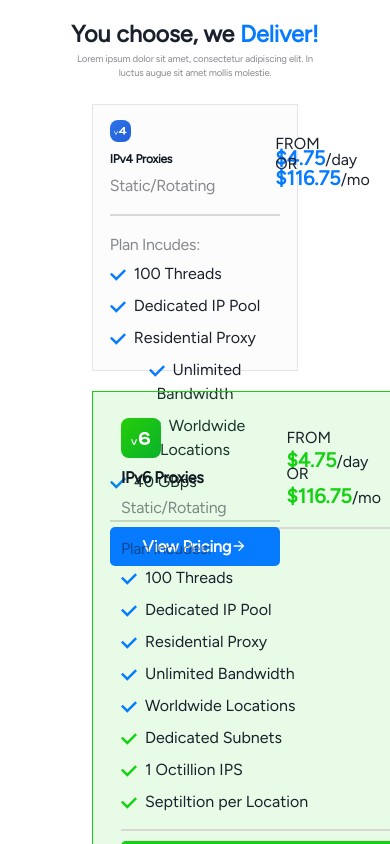
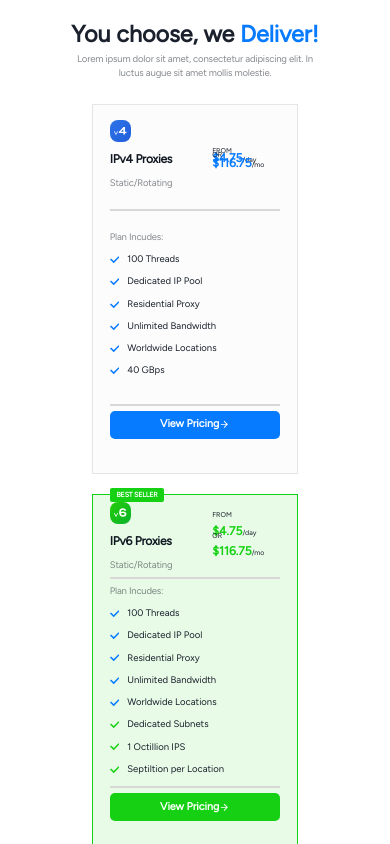
Before and after one commit to tarunksao/flamecloud-frontend-replica, a React (Create React App) app: page / in a window 390 px wide. Shown: the part 1340-2184 px from the top of the page. Built offline with nearby package versions, Linux system fonts and the light colour scheme.

Commit message:
Making Landing page Responsive

```diff
--- a/src/Components/Footer.jsx
+++ b/src/Components/Footer.jsx
@@ -27,7 +27,7 @@ export default function Footer() {
             flexDir={{base:'column', xl:'row'}}
             p={{base:'24px 0px',xl:'34px 10px'}}
             borderTop={'1px solid #D9D8D6'}
-            w={{base:'315px',xl:'1148px'}}
+            w={{base:'315px',xl:'1152px'}}
             h={{base:'198px',xl:'224px'}}
             mb={'14px'}
             mx={'auto'}
--- a/src/Components/Navbar.jsx
+++ b/src/Components/Navbar.jsx
@@ -21,7 +21,7 @@ export default function Navbar() {
         <Box
             p={{base:'10px 0px',xl:'14px 10px'}}
             borderBottom={'3px solid lightgray'}
-            w={{base:'315px',xl:'1148px'}}
+            w={{base:'315px',xl:'1152px'}}
             pos={'sticky'}
             top={0}
             zIndex={100}
--- a/src/Pages/LandingPage.jsx
+++ b/src/Pages/LandingPage.jsx
@@ -10,7 +10,7 @@ import Blogs from "./LandingPageComponents/Blogs";
 
 export default function LandingPage() {
     return (
-        <Box textAlign={'center'} w={{base:'378px',xl:'1148px'}} m='auto' pt={{base:'27px',xl:'95px'}}>
+        <Box textAlign={'center'} w={{base:'378px',xl:'1519px'}} m='auto' pt={{base:'27px',xl:'95px'}}>
 
             <Welcome />
 
--- a/src/Pages/LandingPageComponents/Blogs.jsx
+++ b/src/Pages/LandingPageComponents/Blogs.jsx
@@ -28,7 +28,7 @@ const blogBodyStyle = {
 export default function Blogs() {
     return (
         <Box
-            w='1148px'
+            w='1152px'
             background= 'linear-gradient(180deg, #F7FAFF 0%, rgba(255, 255, 255, 0) 100%)'
             border= '1px solid rgba(30, 30, 30, 0.1)'
             borderRadius= '5px'
--- a/src/Pages/LandingPageComponents/CustomerReview.jsx
+++ b/src/Pages/LandingPageComponents/CustomerReview.jsx
@@ -19,7 +19,7 @@ export default function CustomerReview() {
                 <Highlight query={'Love'} styles={{color:'#16D113'}}>Customers Love our Proxies</Highlight>
             </Text>
             <Text style={{bodyStyle, lineHeight:'22px',opacity:0.5}} w='465px' m='10px auto 34px auto'>Lorem ipsum dolor sit amet, consectetur adipiscing elit. In luctus augue sit amet mollis molestie.</Text>
-            <Flex gap='20px' m='auto' mb='250px' px='10px'>
+            <Flex gap='20px' m='auto' mb='250px' w={{base:'315px', xl:'1152px'}}>
                 <VStack w='386px' alignItems={'flex-start'} p='29px 25px'
                     background= 'rgba(30, 30, 30, 0.01)'
                     border= '1px solid rgba(22, 209, 19, 0.5)'
--- a/src/Pages/LandingPageComponents/FeatureBox.jsx
+++ b/src/Pages/LandingPageComponents/FeatureBox.jsx
@@ -15,7 +15,7 @@ const featureText = {
 export default function FeatureBox() {
     return (
         <>
-            <Box w={'full'} bgColor={'#0566D4'} p={{base:'58px 31.5px', xl:'115px 192px'}} mb={{base:'70px', xl:"177px"}} >
+            <Box w={'full'} bgColor={'#0566D4'} p={{base:'58px 31.5px', xl:'115px 185px'}} mb={{base:'70px', xl:"177px"}} >
                 <Heading style={featureHead} fontSize={{base:'19.5px',xl:'36px'}} color='#ffffff'>
                     Why we are the Best Proxy Providers
                 </Heading>
--- a/src/Pages/LandingPageComponents/PricingList.jsx
+++ b/src/Pages/LandingPageComponents/PricingList.jsx
@@ -10,8 +10,6 @@ const headingStyle = {
 }
 
 const subHeadingStyle = {
-    fontSize:'16px',
-    lineHeight:'19px',
     letterSpacing:'-0.02em',
     opacity:0.5,
     color:'#111822'
@@ -20,19 +18,19 @@ const subHeadingStyle = {
 export default function PricingList() {
     return (
         <>
-            <Flex flexDir={{base:'column', xl:'row'}} w={{base:'206px', xl:'708px'}} m='auto' gap='20px' mb='21px'>
+            <Flex flexDir={{base:'column', xl:'row'}} w={{base:'206px', xl:'708px'}} m='auto' gap={'20px'} mb='21px'>
 
                     {/* IPv4 Price Box */}
                     <VStack
                         w={{base:'206px', xl:'344px'}}
-                        h={{base:'267.34px' ,xl:'525px'}}
+                        h={{base:'370px' ,xl:'525px'}}
                         background= 'rgba(30, 30, 30, 0.01)'
                         border= '1px solid rgba(30, 30, 30, 0.1)'
                         border-radius= '5px'
                         p={{base:'15.5px 16.75px', xl:'26px 28px'}}
                         gap={{base:'5px',xl:'10px'}}
                     >
-                        <HStack w='full' gap='60px'>
+                        <HStack w='full' gap={{base:'40px', xl:'60px'}}>
                             <VStack alignItems={'flex-start'}>
                                 <Box
                                     background={'linear-gradient(135deg, #2E73E8 0%, #215FDA 100%)'}
@@ -49,42 +47,43 @@ export default function PricingList() {
                                 <Text style={headingStyle} fontSize={{base:'12px', xl:'20px'}} lineHeight={{base:'', xl:'24px'}}>
                                     IPv4 Proxies
                                 </Text>
-                                <Text style={subHeadingStyle}>
+                                <Text style={subHeadingStyle} fontSize={{base:'9.5px', xl:'16px'}} lineHeight={{xl:'19px'}}>
                                     Static/Rotating
                                 </Text>
                             </VStack>
                             <VStack w='full' alignItems={'flex-start'} justifyContent={'start'} gap='-5px'>
-                                <Text mb='-10px'>FROM</Text>
-                                <Text mb='-10px'>
-                                    <Highlight query={'$4.75'} styles={{color:'#077BFF',fontSize:'20px', lineHeight:'24px', fontWeight:600}}>$4.75/day</Highlight>
+                                <Text fontSize={{base:'7px', xl:'12px'}} mb='-10px'>FROM</Text>
+                                <Text fontSize={{base:'7px', xl:'12px'}} mb='-10px'>
+                                    <Highlight query={'$4.75'} styles={{color:'#077BFF', fontSize:{base:'12px', xl:'20px'}, lineHeight:'24px', fontWeight:600}}>$4.75/day</Highlight>
                                 </Text>
-                                <Text my='-10px'>OR</Text>
-                                <Text mb='-10px'>
-                                    <Highlight query={'$116.75'} styles={{color:'#077BFF',fontSize:'20px', lineHeight:'24px', fontWeight:600}}>$116.75/mo</Highlight>
+                                <Text fontSize={{base:'7px', xl:'12px'}} my='-10px'>OR</Text>
+                                <Text fontSize={{base:'7px', xl:'12px'}} mb='-10px'>
+                                    <Highlight query={'$116.75'} styles={{color:'#077BFF', fontSize:{base:'12px', xl:'20px'}, lineHeight:'24px', fontWeight:600}}>$116.75/mo</Highlight>
                                 </Text>
                             </VStack>
                         </HStack>
                         <Box w='full' border='1px solid #d9d8d6' my='14px'></Box>
 
                         <VStack alignItems={'flex-start'} w='full' pb='21px'>
-                            <Text style={subHeadingStyle}>
+                            <Text style={subHeadingStyle} fontSize={{base:'9.5px', xl:'16px'}}>
                                 Plan Incudes:
                             </Text>
-                            <Text><CheckIcon color='#077BFF' mr='8px' />100 Threads</Text>
-                            <Text><CheckIcon color='#077BFF' mr='8px' />Dedicated IP Pool</Text>
-                            <Text><CheckIcon color='#077BFF' mr='8px' />Residential Proxy</Text>
-                            <Text><CheckIcon color='#077BFF' mr='8px' />Unlimited Bandwidth</Text>
-                            <Text><CheckIcon color='#077BFF' mr='8px' />Worldwide Locations</Text>
-                            <Text><CheckIcon color='#077BFF' mr='8px' />40 GBps</Text>
+                            <Text fontSize={{base:'9.5px', xl:'16px'}}><CheckIcon color='#077BFF' mr='8px' />100 Threads</Text>
+                            <Text fontSize={{base:'9.5px', xl:'16px'}}><CheckIcon color='#077BFF' mr='8px' />Dedicated IP Pool</Text>
+                            <Text fontSize={{base:'9.5px', xl:'16px'}}><CheckIcon color='#077BFF' mr='8px' />Residential Proxy</Text>
+                            <Text fontSize={{base:'9.5px', xl:'16px'}}><CheckIcon color='#077BFF' mr='8px' />Unlimited Bandwidth</Text>
+                            <Text fontSize={{base:'9.5px', xl:'16px'}}><CheckIcon color='#077BFF' mr='8px' />Worldwide Locations</Text>
+                            <Text fontSize={{base:'9.5px', xl:'16px'}}><CheckIcon color='#077BFF' mr='8px' />40 GBps</Text>
                         </VStack>
                         <Box w='full' border='1px solid #d9d8d6'></Box>
                         <Button
                             w='full'
-                            h='47px'
+                            h={{base:'28px', xl:'47px'}}
                             p='10px'
                             borderRadius={'5px'}
                             bgColor={'#077BFF'}
                             color='white'
+                            fontSize={{base:'10.7px', xl:'18px'}}
                         >
                             View Pricing
                             <ArrowForwardIcon />
@@ -94,68 +93,89 @@ export default function PricingList() {
 
                     {/* IPv6 Price Box */}
                     <VStack
-                        w='344px'
-                        h='580px'
+                        w={{base:'206px', xl:'344px'}}
+                        h={{base:'400px' ,xl:'585px'}}
                         background= 'rgba(22, 209, 19, 0.1)'
                         border= '1px solid #16D113'
                         border-radius= '5px'
-                        p='26px 28px'
-                        gap='10px'
+                        p={{base:'0px 16.75px', xl:'0px 28px'}}
+                        gap={{base:'5px',xl:'10px'}}
+                        alignItems={'flex-start'}
                     >
-                        <HStack w='full' gap='60px'>
+                        <Box
+                            w={{base:'54.5px', xl:'91px'}}
+                            h={{base:'14.35px', xl:'24px'}}
+                            background='#16D113'
+                            borderRadius='2px'
+                            p={{base:'2.8px 6px', xl:'6px 10px'}}
+                            gap={{base:'6px', xl:'10px'}}
+                            fontSize={{base:'7px', xl:'12px'}}
+                            lineHeight={{base:'8.75px', xl:'14px'}}
+                            fontWeight={600}
+                            letterSpacing={'-0.02em'}
+                            color='white'
+                            pos={'relative'}
+                            top={{base:'-7px', xl:'-12px'}}
+                            mb={{base:'-12px', xl:'-16px'}}
+                        >
+                            BEST SELLER
+                        </Box>
+                        <HStack w='full' gap={{base:'40px', xl:'60px'}}>
                             <VStack alignItems={'flex-start'}>
                                 <Box
                                     background={'linear-gradient(135deg, #25CD08 0%, #09B32B 100%)'}
-                                    w='40px'
-                                    h='40px'
+                                    w={{base:'21.4px', xl:'40px'}}
+                                    h={{base:'21.4px', xl:'40px'}}
                                     borderRadius={'8px'}
                                     display={'flex'}
                                     justifyContent={'center'}
                                     alignItems={'center'}
+                                    p={{base:'4.3px', xl:'8px'}}
                                 >
-                                    <Image src={v6} alt='IPv4' />
+                                    <Image src={v6} alt='IPv6' w={{base:'12.85px', xl:'24px'}} h={{base:'12.85px', xl:'24px'}} />
                                 </Box>
-                                <Text style={headingStyle}>
+                                <Text style={headingStyle} fontSize={{base:'12px', xl:'20px'}}>
                                     IPv6 Proxies
                                 </Text>
-                                <Text style={subHeadingStyle}>
+                                <Text style={subHeadingStyle} fontSize={{base:'9.5px', xl:'16px'}}>
                                     Static/Rotating
                                 </Text>
                             </VStack>
                             <VStack w='full' alignItems={'flex-start'}>
-                                <Text mb='-10px'>FROM</Text>
-                                <Text mb='-10px'>
-                                    <Highlight query={'$4.75'} styles={{color:'#16D113',fontSize:'20px', lineHeight:'24px', fontWeight:600}}>$4.75/day</Highlight>
+                                <Text fontSize={{base:'7px', xl:'12px'}} mb='-10px'>FROM</Text>
+                                <Text fontSize={{base:'7px', xl:'12px'}} mb='-10px'>
+                                    <Highlight query={'$4.75'} styles={{color:'#16D113', fontSize:{base:'12px', xl:'20px'}, lineHeight:'24px', fontWeight:600}}>$4.75/day</Highlight>
                                 </Text>
-                                <Text my='-10px'>OR</Text>
-                                <Text>
-                                    <Highlight query={'$116.75'} styles={{color:'#16D113',fontSize:'20px', lineHeight:'24px', fontWeight:600}}>$116.75/mo</Highlight>
+                                <Text fontSize={{base:'7px', xl:'12px'}} my='-10px'>OR</Text>
+                                <Text fontSize={{base:'7px', xl:'12px'}}>
+                                    <Highlight query={'$116.75'} styles={{color:'#16D113', fontSize:{base:'12px', xl:'20px'}, lineHeight:'24px', fontWeight:600}}>$116.75/mo</Highlight>
                                 </Text>
                             </VStack>
                         </HStack>
                         <Box w='full' border='1px solid #d9d8d6'></Box>
 
                         <VStack alignItems={'flex-start'} w='full' pb='5px'>
-                            <Text style={subHeadingStyle}>
+                            <Text style={subHeadingStyle}  fontSize={{base:'9.5px', xl:'16px'}}>
                                 Plan Incudes:
                             </Text>
-                            <Text><CheckIcon color='#077BFF' mr='8px' />100 Threads</Text>
-                            <Text><CheckIcon color='#077BFF' mr='8px' />Dedicated IP Pool</Text>
-                            <Text><CheckIcon color='#077BFF' mr='8px' />Residential Proxy</Text>
-                            <Text><CheckIcon color='#077BFF' mr='8px' />Unlimited Bandwidth</Text>
-                            <Text><CheckIcon color='#077BFF' mr='8px' />Worldwide Locations</Text>
-                            <Text><CheckIcon color='#16D113' mr='8px' />Dedicated Subnets</Text>
-                            <Text><CheckIcon color='#16D113' mr='8px' />1 Octillion IPS</Text>
-                            <Text><CheckIcon color='#16D113' mr='8px' />Septiltion per Location</Text>
+                            <Text fontSize={{base:'9.5px', xl:'16px'}}><CheckIcon color='#077BFF' mr='8px' />100 Threads</Text>
+                            <Text fontSize={{base:'9.5px', xl:'16px'}}><CheckIcon color='#077BFF' mr='8px' />Dedicated IP Pool</Text>
+                            <Text fontSize={{base:'9.5px', xl:'16px'}}><CheckIcon color='#077BFF' mr='8px' />Residential Proxy</Text>
+                            <Text fontSize={{base:'9.5px', xl:'16px'}}><CheckIcon color='#077BFF' mr='8px' />Unlimited Bandwidth</Text>
+                            <Text fontSize={{base:'9.5px', xl:'16px'}}><CheckIcon color='#077BFF' mr='8px' />Worldwide Locations</Text>
+                            <Text fontSize={{base:'9.5px', xl:'16px'}}><CheckIcon color='#16D113' mr='8px' />Dedicated Subnets</Text>
+                            <Text fontSize={{base:'9.5px', xl:'16px'}}><CheckIcon color='#16D113' mr='8px' />1 Octillion IPS</Text>
+                            <Text fontSize={{base:'9.5px', xl:'16px'}}><CheckIcon color='#16D113' mr='8px' />Septiltion per Location</Text>
                         </VStack>
                         <Box w='full' border='1px solid #d9d8d6' ></Box>
                         <Button
                             w='full'
-                            h='47px'
+                            h={{base:'28px', xl:'47px'}}
                             p='10px'
                             borderRadius={'5px'}
                             bgColor={'#16D113'}
                             color='white'
+                            fontSize={{base:'10.7px', xl:'18px'}}
                         >
                             View Pricing
                             <ArrowForwardIcon />
--- a/src/Pages/LandingPageComponents/Resell.jsx
+++ b/src/Pages/LandingPageComponents/Resell.jsx
@@ -24,7 +24,7 @@ export default function Resell() {
             <Box
                 m='auto'
                 mb='180px'
-                w='708px'
+                w={{base:'206px', xl:'708px'}}
                 boxSizing= 'border-box'
                 background= 'rgba(30, 30, 30, 0.01)'
                 border= '1px solid rgba(30, 30, 30, 0.1)'
```
